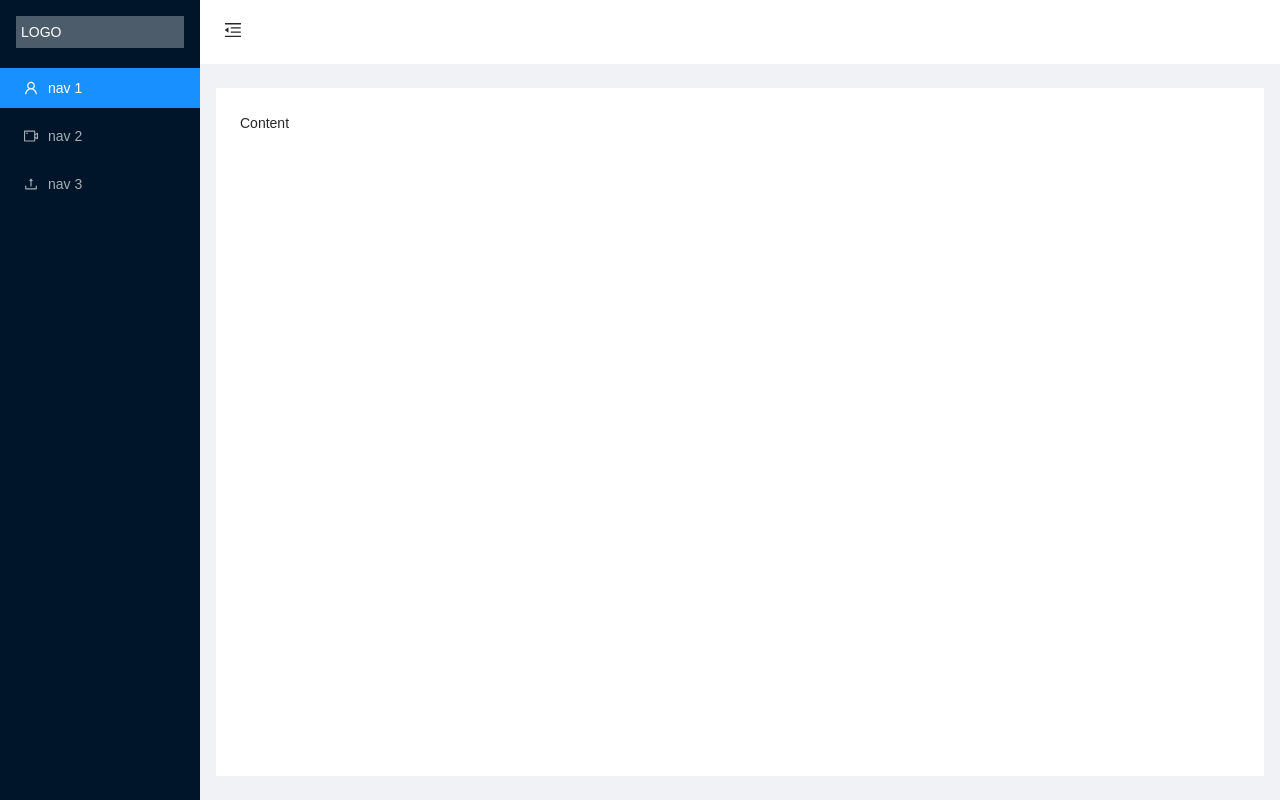
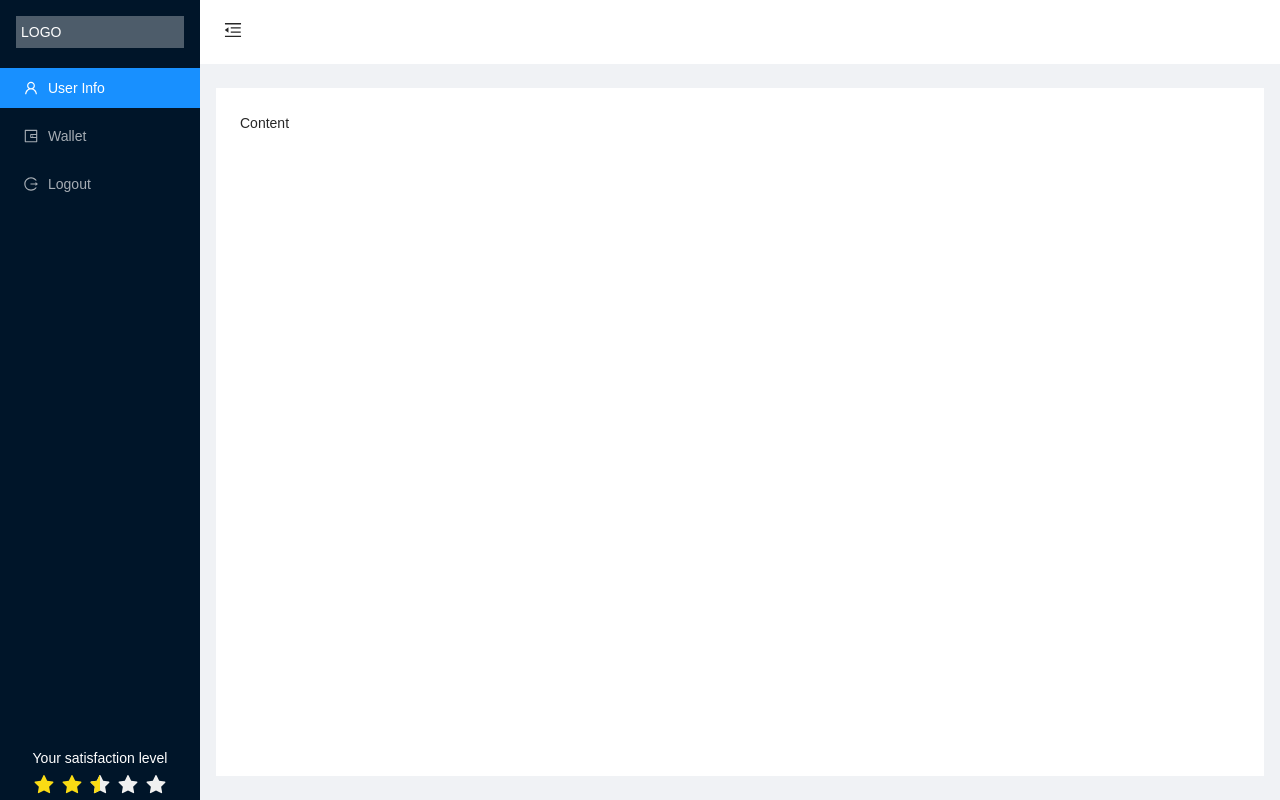
Before and after one commit to AshkanAhmady/antDesign-react.js, a React (Create React App) app: page / in a window 1280 px wide. Built offline with nearby package versions, Linux system fonts and the light colour scheme; a small style sheet from the web is missing.

Commit message:
add (satisfaction) to sidebar

```diff
--- a/src/App.js
+++ b/src/App.js
@@ -1,11 +1,11 @@
 import {
   MenuFoldOutlined,
   MenuUnfoldOutlined,
-  UploadOutlined,
+  LogoutOutlined,
   UserOutlined,
-  VideoCameraOutlined,
+  WalletOutlined,
 } from "@ant-design/icons";
-import { Layout, Menu } from "antd";
+import { Layout, Menu, Rate } from "antd";
 import React, { useState } from "react";
 import {
   DatePicker as DatePickerJalali,
@@ -20,7 +20,13 @@ function App() {
 
   return (
     <Layout className="layout">
-      <Sider trigger={null} collapsible collapsed={collapsed}>
+      <Sider
+        className="slider"
+        trigger={null}
+        collapsible
+        collapsed={collapsed}
+      >
+        <div>
           <div className="logo">
             <h4>LOGO</h4>
           </div>
@@ -32,20 +38,25 @@ function App() {
               {
                 key: "1",
                 icon: <UserOutlined />,
-              label: "nav 1",
+                label: "User Info",
               },
               {
                 key: "2",
-              icon: <VideoCameraOutlined />,
-              label: "nav 2",
+                icon: <WalletOutlined />,
+                label: "Wallet",
               },
               {
                 key: "3",
-              icon: <UploadOutlined />,
-              label: "nav 3",
+                icon: <LogoutOutlined />,
+                label: "Logout",
               },
             ]}
           />
+        </div>
+        <div className={`satisfaction ${collapsed !== true && "show"}`}>
+          <span>Your satisfaction level</span>
+          <Rate allowHalf defaultValue={2.5} />
+        </div>
       </Sider>
       <Layout className="site-layout">
         <Header className="site-layout-background" style={{ padding: 0 }}>
--- a/src/index.css
+++ b/src/index.css
@@ -20,6 +20,20 @@ code {
 /* layout styles */
 .layout {
   height: 100vh;
+}
+
+.layout .slider .satisfaction {
+  position: absolute;
+  bottom: 0%;
+  color: #fff;
+  flex-direction: column;
+  align-items: center;
+  width: 100%;
+  display: none;
+}
+
+.layout .slider .satisfaction.show {
+  display: flex;
 }
 
 .trigger {
```
Lines whose indentation alone changed are shown as unchanged.
